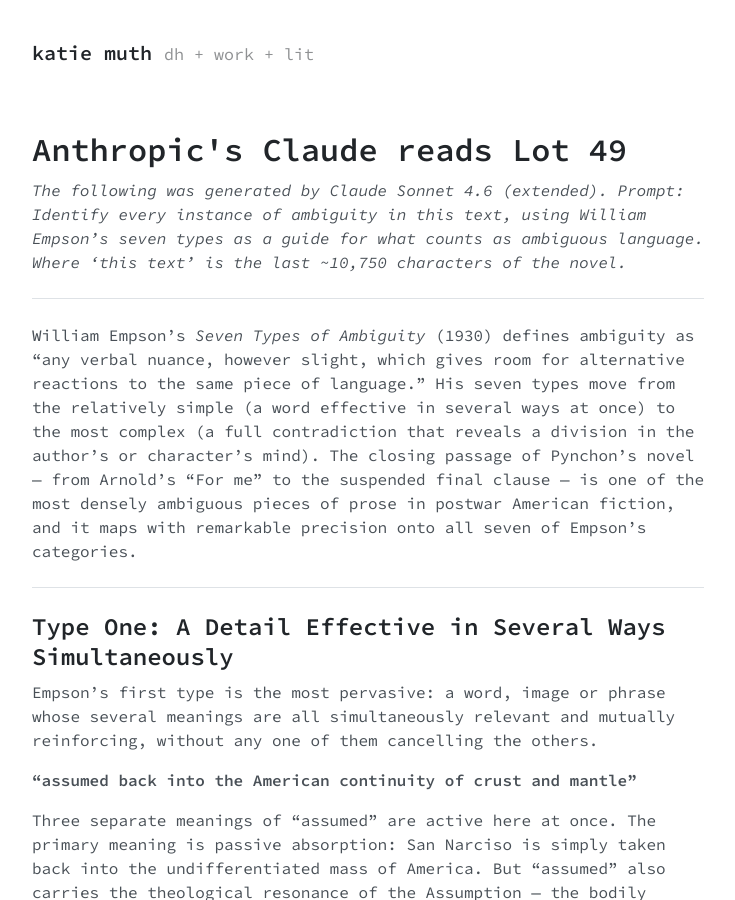
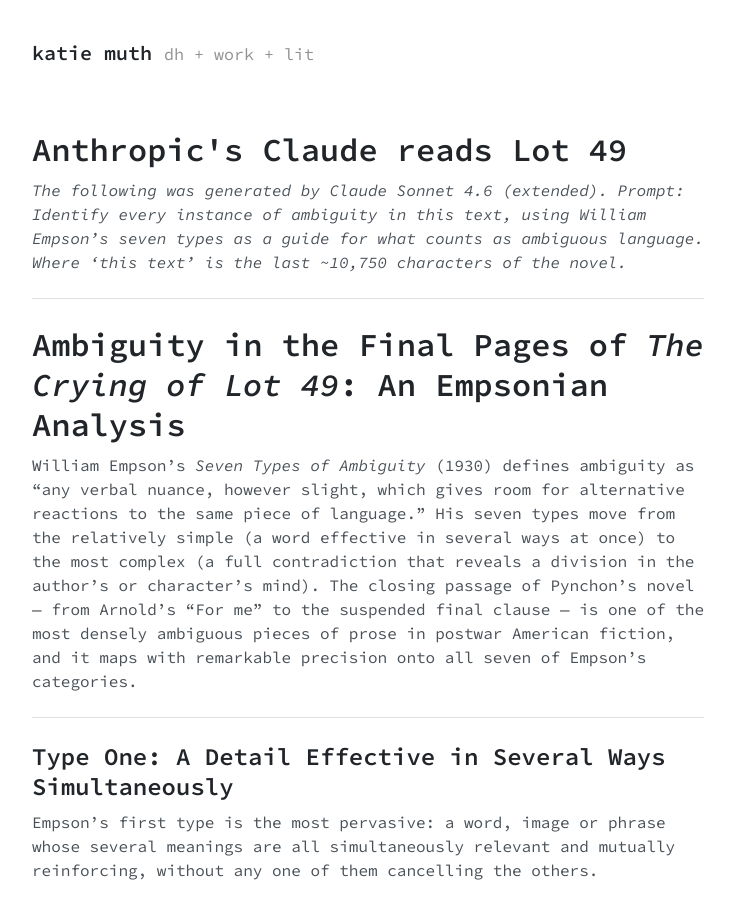
Before and after one commit to krmuth/krmuth.github.io, a Jekyll site: the page built from lot49_empson_analysis.md, in a window 1280 px wide and 900 px high. Shown: the whole window, without its empty margins (272-1007 px from the left). Built offline with Jekyll 4.4.1, drawn with Linux system fonts in a browser that asks for light colours.

Commit message:
Update lot49_empson_analysis.md

```diff
--- a/lot49_empson_analysis.md
+++ b/lot49_empson_analysis.md
@@ -6,6 +6,7 @@
 *The following was generated by Claude Sonnet 4.6 (extended). Prompt: Identify every instance of ambiguity in this text, using William Empson's seven types as a guide for what counts as ambiguous language. Where 'this text' is the last ~10,750 characters of the novel.*
 
 ---
+# Ambiguity in the Final Pages of *The Crying of Lot 49*: An Empsonian Analysis
 
 William Empson's *Seven Types of Ambiguity* (1930) defines ambiguity as "any verbal nuance, however slight, which gives room for alternative reactions to the same piece of language." His seven types move from the relatively simple (a word effective in several ways at once) to the most complex (a full contradiction that reveals a division in the author's or character's mind). The closing passage of Pynchon's novel — from Arnold's "For me" to the suspended final clause — is one of the most densely ambiguous pieces of prose in postwar American fiction, and it maps with remarkable precision onto all seven of Empson's categories.
 
```
